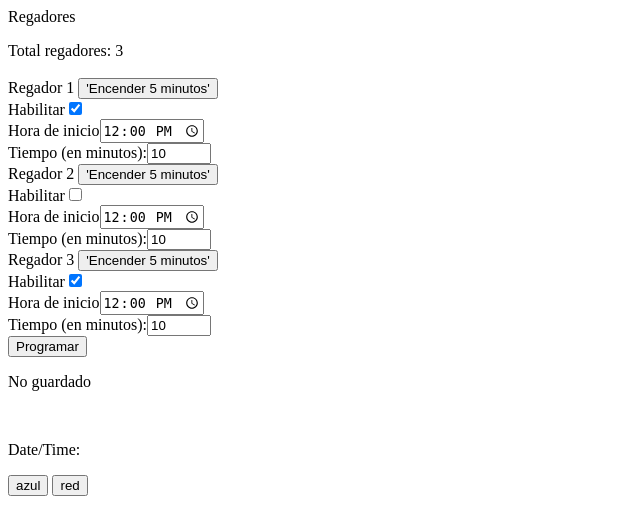
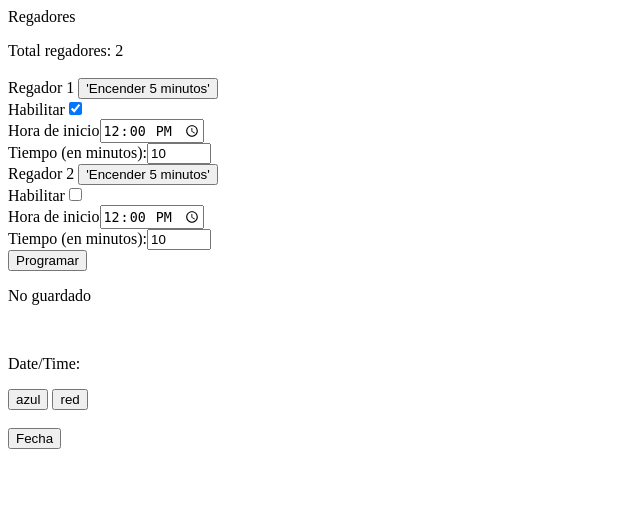
Before and after one commit to ealburez/reagdores, a PHP site: page / in a window 1280 px wide. Shown: the top 508 px of the page, without its empty margins (0-640 px from the left). Run offline with PHP 8.4, Linux system fonts and the light colour scheme.

Commit message:
Update index.php

```diff
--- a/index.php
+++ b/index.php
@@ -6,7 +6,7 @@
 	<p id="text1">Regadores</p>
 
 	<?php
-  	$numRega=3;
+  	$numRega=2;
 
 	echo "<label>Total regadores:</label><label id='numRega'> $numRega</label><br><br>";
 	for ($i = 1; $i <= $numRega; $i++) {
```
